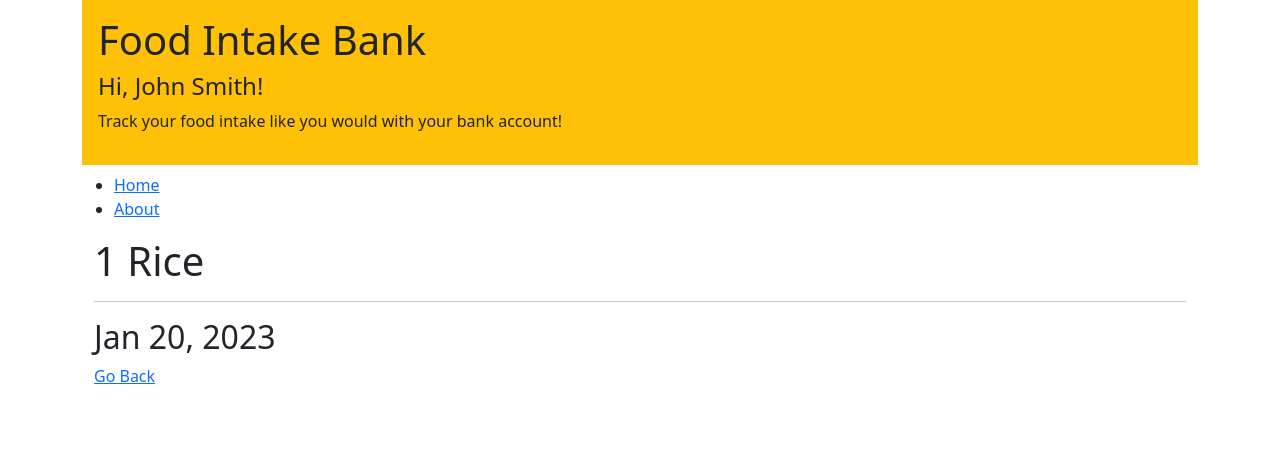
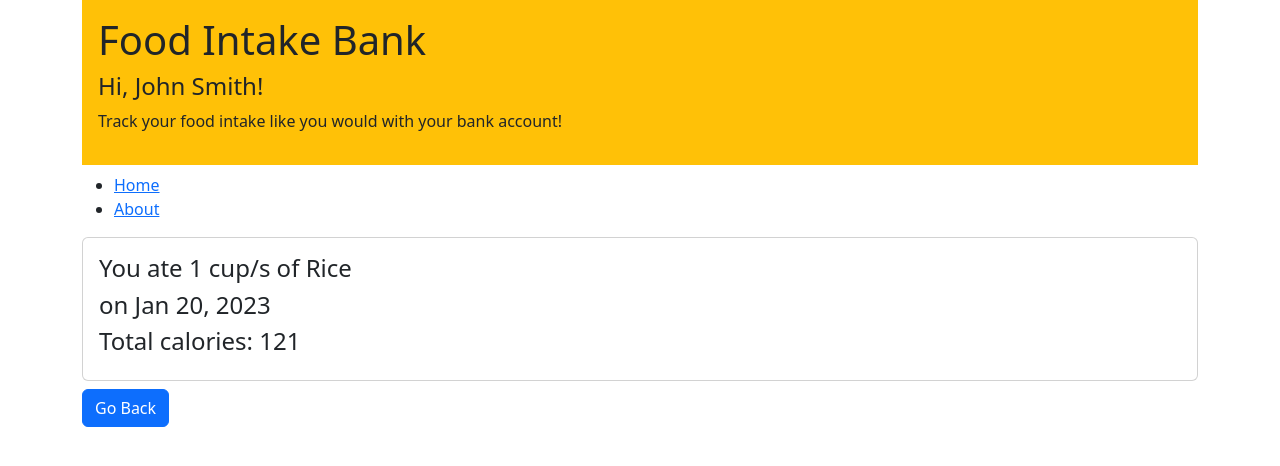
Before and after one commit to Daryljames/Food-Intake-Bank, an Angular app: page /myFood/1 in a window 1280 px wide. Shown: the top 466 px of the page. Built offline with nearby package versions, Linux system fonts and the light colour scheme; data requests are answered from the project's data file.

Commit message:
edited the design of the show display

```diff
--- a/src/app/food/show/show.component.html
+++ b/src/app/food/show/show.component.html
@@ -1,8 +1,12 @@
-<div class="container">
-  <h1>{{ foodItem.id }} {{ foodItem.foodName }}</h1>
-  <hr />
-  <h2>
-    {{ foodItem.createdOn }}
-  </h2>
-  <a routerLink="/">Go Back</a>
+<div class="card">
+  <div class="card-body">
+    <h4>
+      You ate {{ foodItem.quantity }} {{ foodItem.measure }} of
+      {{ foodItem.foodName }}
+    </h4>
+
+    <h4>on {{ foodItem.createdOn }}</h4>
+    <h4>Total calories: {{ foodItem.calorie }}</h4>
+  </div>
 </div>
+<a class="btn btn-primary mt-2" routerLink="/">Go Back</a>
```
